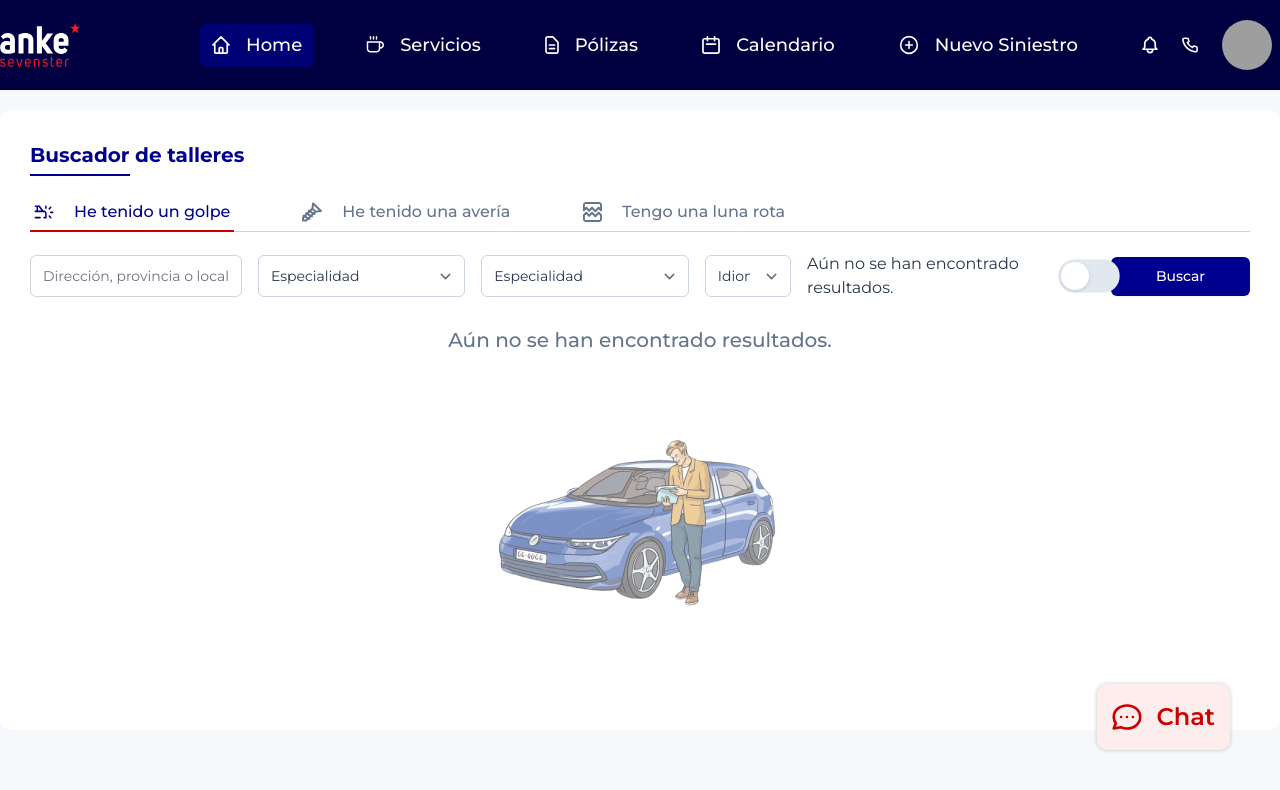
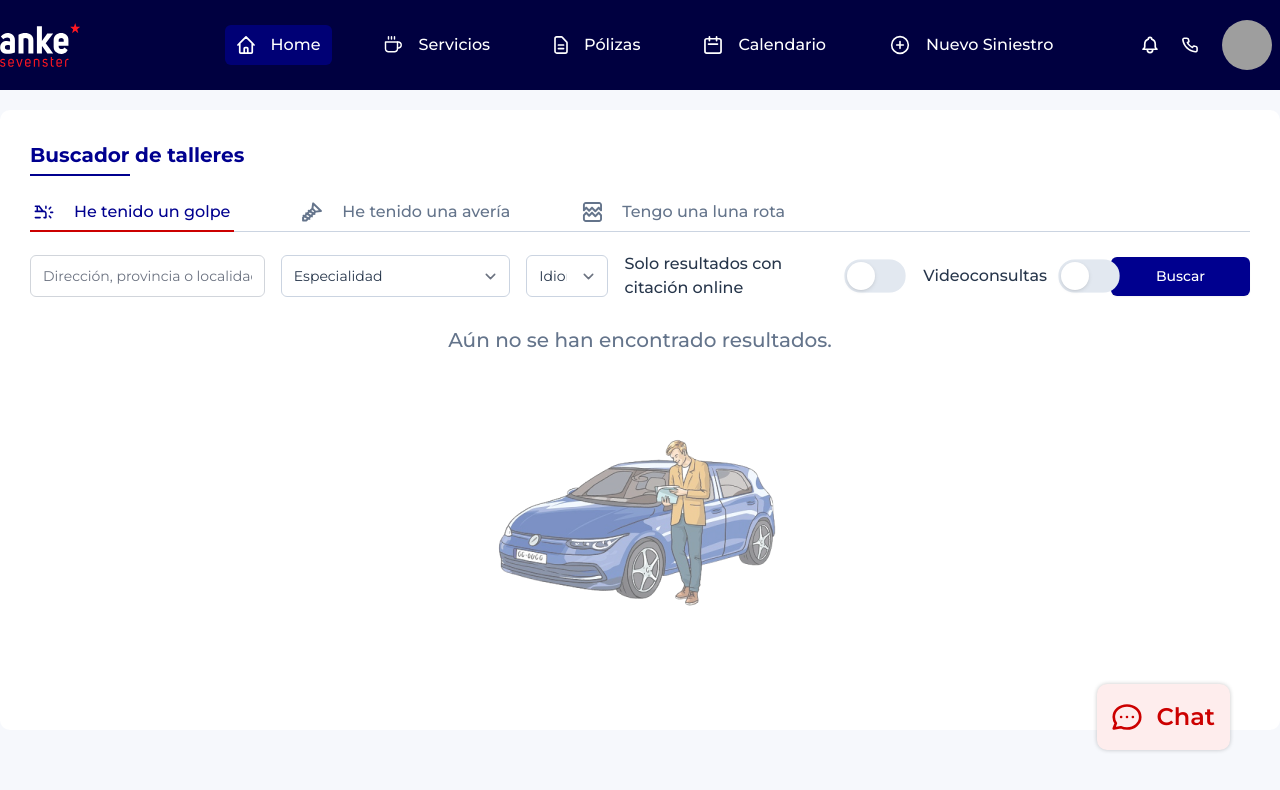
Before and after one commit to dnuzzolillo/anke-us, a website: page pages/buscar-talleres__sin-resultados.html in a window 1280 px wide. Drawn offline with Linux system fonts and the light colour scheme; grey boxes are pictures that could not be loaded.

Commit message:
cambios-resp

```diff
--- a/pages/buscar-talleres__sin-resultados.html
+++ b/pages/buscar-talleres__sin-resultados.html
@@ -17,14 +17,14 @@
         rel="stylesheet">
     <!-- END import fonts -->
     <meta name="viewport" content="width=device-width, initial-scale=1.0">
-    <title>Anke - Home</title>
+    <title>Buscador de Talleres - sin Resultado</title>
 </head>
 
 <body>
   <!-- START navbar -->
 <nav class="relative z-5 bg-azul-100 mb-5" style="z-index: 10">
     <div class="container mx-auto">
-            <div class="relative w-full flex py-5 items-center justify-between">
+        <div class="relative w-full flex px-5 xl:px-0 py-5 items-center justify-between">
             <!-- logo -->
             <img src="/media/svgs/logo-dark.svg" alt="ANKE" class="w-[80px] h-auto">
 
@@ -32,44 +32,44 @@
             <div class="flex items-center justify-center relative left-[40px]">
                 <!-- active menu item -->
                 <a href="#"
-                        class="bg-azul-80 text-white px-3 py-2 mx-5 text-xs rounded-md text-sm font-medium inline-flex items-center"
+                    class="bg-azul-80 text-white px-3 py-2 xl:mx-5 text-xs rounded-md font-medium inline-flex items-center"
                     aria-current="page">
                     <div class="inline-block w-[18px]">
                         <img src="/media/svgs/home-white.svg" alt="home">
                     </div>
-                        <span class="ml-4">Home</span>
+                    <span class="ml-4 text-2xs xl:text-xs">Home</span>
                 </a>
                 <!-- menu item -->
                 <a href="#"
-                        class="text-white hover:bg-azul-80 px-3 py-2 mx-5 text-xs rounded-md text-sm font-medium inline-flex items-center">
+                    class="text-white hover:bg-azul-80 px-3 py-2 xl:mx-5 text-xs rounded-md font-medium inline-flex items-center">
                     <div class="inline-block w-[18px]">
                         <img src="/media/svgs/coffee-white.svg" alt="servicios">
                     </div>
-                        <span class="ml-4">Servicios</span>
+                    <span class="ml-4 text-2xs xl:text-xs">Servicios</span>
                 </a>
                 <!-- menu item -->
                 <a href="#"
-                        class="text-white hover:bg-azul-80 px-3 py-2 mx-5 text-xs rounded-md text-sm font-medium inline-flex items-center">
+                    class="text-white hover:bg-azul-80 px-3 py-2 xl:mx-5 text-xs rounded-md font-medium inline-flex items-center">
                     <div class="inline-block w-[14px]">
                         <img src="/media/svgs/document-white.svg" alt="servicios">
                     </div>
-                        <span class="ml-4">Pólizas</span>
+                    <span class="ml-4 text-2xs xl:text-xs">Pólizas</span>
                 </a>
                 <!-- menu item -->
                 <a href="#"
-                        class="text-white hover:bg-azul-80 px-3 py-2 mx-5 text-xs rounded-md text-sm font-medium inline-flex items-center">
+                    class="text-white hover:bg-azul-80 px-3 py-2 xl:mx-5 text-xs rounded-md font-medium inline-flex items-center">
                     <div class="inline-block w-[18px]">
                         <img src="/media/svgs/calendar-white.svg" alt="servicios">
                     </div>
-                        <span class="ml-4">Calendario</span>
+                    <span class="ml-4 text-2xs xl:text-xs">Calendario</span>
                 </a>
                 <!-- menu item -->
                 <label for="siniestro-trigger"
-                        class="text-white hover:bg-azul-80 px-3 py-2 mx-5 text-xs rounded-md text-sm font-medium inline-flex items-center cursor-pointer">
+                    class="text-white hover:bg-azul-80 px-3 py-2 xl:mx-5 text-xs rounded-md font-medium inline-flex items-center cursor-pointer">
                     <div class="inline-block w-[20px]">
                         <img src="/media/svgs/plus-circle-white.svg" alt="servicios">
                     </div>
-                        <span class="ml-4">Nuevo Siniestro</span>
+                    <span class="ml-4 text-2xs xl:text-xs">Nuevo Siniestro</span>
                 </label>
             </div>
             <!-- END menu items -->
@@ -323,17 +323,9 @@
         <!-- START search row -->
         <div class="flex mt-5 justify-between items-center">
 
-            <div class="flex justify-between items-center space-x-4 ">
-                <input type="text" class="form-control w-[250px]" placeholder="Dirección, provincia o localidad">
-                <div class="w-[250px]">
-                    <select class="form-control ">
-                        <option selected>Especialidad</option>
-                        <option>1</option>
-                        <option>2</option>
-                        <option>3</option>
-                    </select>
-                </div>
-                <div class="w-[250px]">
+            <div class="flex justify-between items-center space-x-4 mr-5 xl:mr-0">
+                <input type="text" class="form-control w-[204px] xl:w-[290px]" placeholder="Dirección, provincia o localidad">
+                <div class="w-[204px] xl:w-[290px]">
                     <select class="form-control ">
                         <option selected>Especialidad</option>
                         <option>1</option>
@@ -350,15 +342,23 @@
                     </select>
                 </div>
                 <div class="flex justify-between items-center">
-                    <span>Aún no se han encontrado resultados.</span>
+                    <span class="font-medium text-2xs xl:text-xs">Solo resultados con citación online</span>
+                    <div class="flex justify-center items-center xl:ml-[20px]">
+                        <input id="toggle1" type="checkbox" class="css-trigger">
+                        <label for="toggle1" class="toggle" role="switch" aria-checked="false">
+                        </label>
+                    </div>
+                </div>
+                <div class="flex justify-between items-center pl-[10px]">
+                    <span class="font-medium text-2xs xl:text-xs">Videoconsultas</span>
                     <div class="flex justify-center items-center ml-[20px]">
-                        <input id="toggle1" type="checkbox" class="css-trigger">
-                        <label for="toggle1" class="toggle"  role="switch" aria-checked="false">
+                        <input id="toggle2" type="checkbox" class="css-trigger">
+                        <label for="toggle2" class="toggle" role="switch" aria-checked="false">
                         </label>
                     </div>
                 </div>
             </div>
-            <button class="button-primary min-w-[139px]">Buscar</button>
+            <button class="button-primary w-[90px] xl:min-w-[139px]">Buscar</button>
         </div>
         <!-- END search row -->
         <!-- START results container -->
```
Also changed, not shown: pages/buscador-talleres__detalle-cita.html (+19 -19 lines), pages/buscar-talleres__con-resultados.html (+19 -19 lines), pages/calendario.html (+17 -17 lines), pages/home.html (+16 -16 lines), css/output.css, 1 other file. Lines whose indentation alone changed are shown as unchanged.
